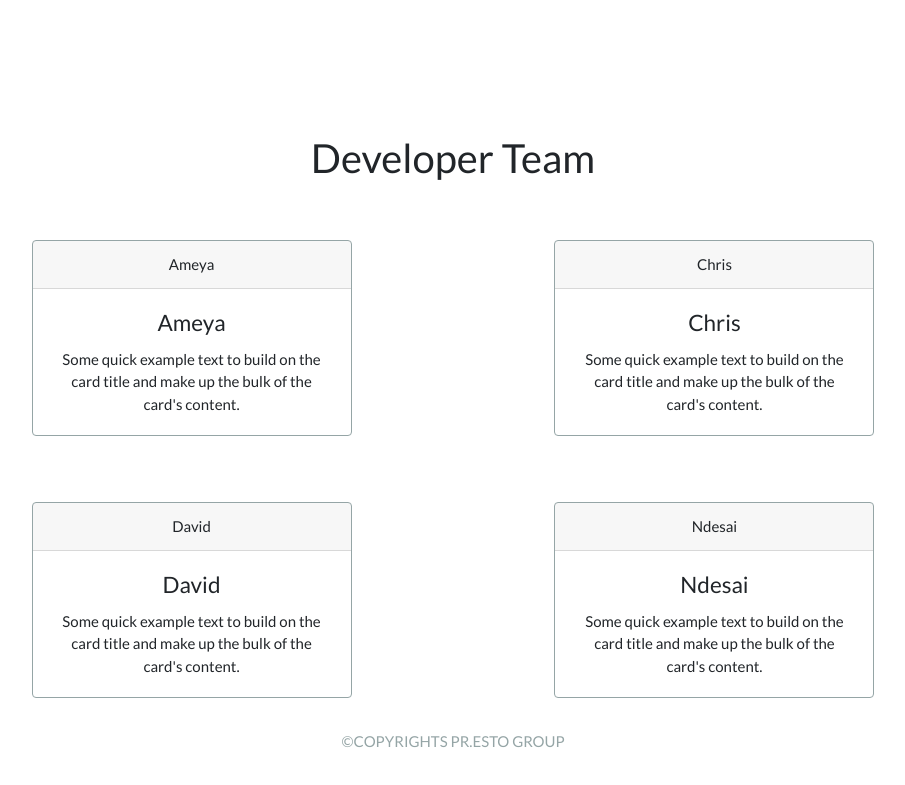
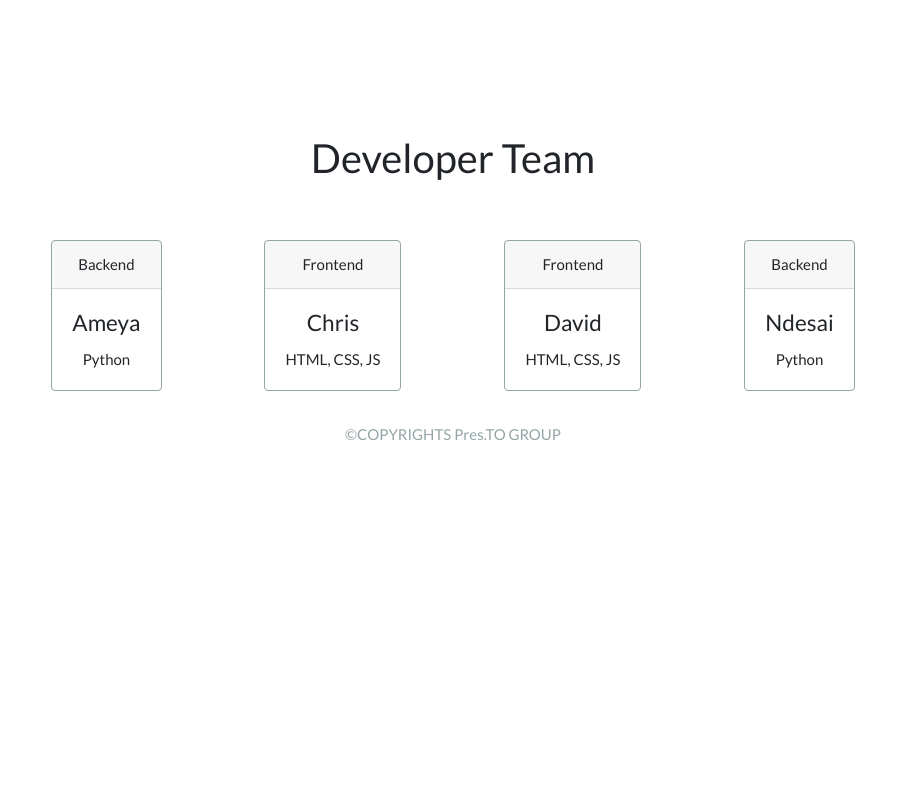
Before and after one commit to dvampofo/tohacks2019, a Flask app: template templates/about.html in a window 1280 px wide. Shown: the part 1201-1986 px from the top of the page, without its empty margins (187-1092 px from the left). After the commit the page ends 1641 px from the top, so only its background shows below. Run offline with Flask 2, Linux system fonts and the light colour scheme; the template is opened without the code that fills it, so the values that code supplies are empty; some libraries are stand-ins or nearby versions.

Commit message:
about team

```diff
--- a/static/style.css
+++ b/static/style.css
@@ -65,8 +65,8 @@
     display: inline-block;
     text-align: center;
     margin-top: 50px;
-    margin-left: 100px;
-    margin-right: 100px;
+    margin-left: 50px;
+    margin-right: 50px;
 }
 
 .footer {
--- a/templates/about.html
+++ b/templates/about.html
@@ -55,40 +55,36 @@
   <div class="name_card">
     <h2>Developer Team</h2>
     <div class="card border-secondary mb-3" style="max-width: 20rem;">
-      <div class="card-header">Ameya</div>
+      <div class="card-header">Backend</div>
       <div class="card-body">
         <h4 class="card-title">Ameya</h4>
-        <p class="card-text">Some quick example text to build on the card title and make up the bulk of the card's
-          content.</p>
+        <p class="card-text">Python</p>
       </div>
     </div>
     <div class="card border-secondary mb-3" style="max-width: 20rem;">
-      <div class="card-header">Chris</div>
+      <div class="card-header">Frontend</div>
       <div class="card-body">
         <h4 class="card-title">Chris</h4>
-        <p class="card-text">Some quick example text to build on the card title and make up the bulk of the card's
-          content.</p>
+        <p class="card-text">HTML, CSS, JS</p>
       </div>
     </div>
     <div class="card border-secondary mb-3" style="max-width: 20rem;">
-      <div class="card-header">David</div>
+      <div class="card-header">Frontend</div>
       <div class="card-body">
         <h4 class="card-title">David</h4>
-        <p class="card-text">Some quick example text to build on the card title and make up the bulk of the card's
-          content.</p>
+        <p class="card-text">HTML, CSS, JS</p>
       </div>
     </div>
     <div class="card border-secondary mb-3" style="max-width: 20rem;">
-      <div class="card-header">Ndesai</div>
+      <div class="card-header">Backend</div>
       <div class="card-body">
         <h4 class="card-title">Ndesai</h4>
-        <p class="card-text">Some quick example text to build on the card title and make up the bulk of the card's
-          content.</p>
+        <p class="card-text">Python</p>
       </div>
     </div>
   </div>
   <div class="footer1 text-muted">
-    <p>&COPY;COPYRIGHTS PR.ESTO GROUP</p>
+    <p>&COPY;COPYRIGHTS Pres.TO GROUP</p>
   </div>
 
 
--- a/templates/index.html
+++ b/templates/index.html
@@ -49,7 +49,7 @@
     </div>
 
     <div class="footer text-muted">
-        <p>&COPY;COPYRIGHTS PR.ESTO GROUP</p>
+        <p>&COPY;COPYRIGHTS Pres.TO GROUP</p>
     </div>
 
     <!-- Optional JavaScript -->
--- a/templates/summary.html
+++ b/templates/summary.html
@@ -55,7 +55,7 @@
     </tbody>
   </table>
   <div class="footer text-muted">
-    <p>&COPY;COPYRIGHTS PR.ESTO GROUP</p>
+    <p>&COPY;COPYRIGHTS Pres.TO GROUP</p>
   </div>
 
   {{ results | safe}}
```
